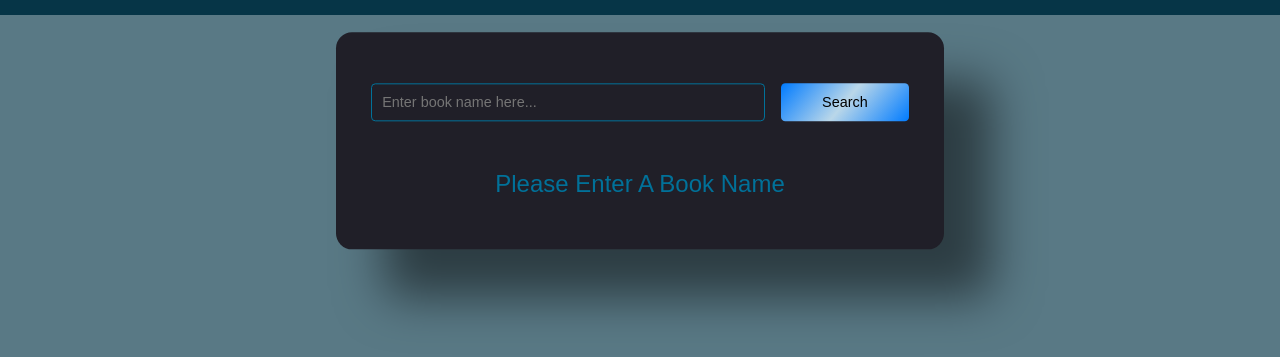
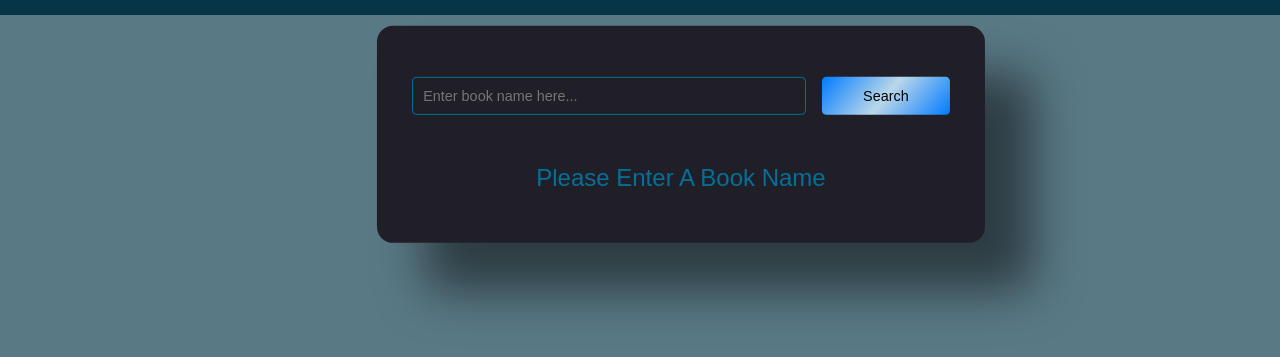
Before and after one commit to 15ahmad9/BookStore, a plain HTML site: page book_store/BooksCorner.html in a window 1280 px wide. Shown: the part 59-416 px from the top of the page. Drawn offline with nearby package versions, Linux system fonts and the light colour scheme.

Commit message:
Add files via upload

```diff
--- a/book_store/css/bookStyle.css
+++ b/book_store/css/bookStyle.css
@@ -16,9 +16,9 @@
     padding: 3.2em 2.2em;
     background-color: #201f28;
     position: absolute;
-    transform: translate(-50%, -50%);
-    top: 25%;
-    left: 50%;
+    transform: translate(62%, 5%);
+    /* top: 30%;
+    left: 50.5%; */
     border-radius: 1em;
     box-shadow: 3em 3em 3em rgba(0, 0, 0, 0.5);
   }
@@ -226,8 +226,9 @@ transition: 0.7s ease;
     display: grid;
     gap: 20px;
     position: absolute;
-    top: 40%;
-    left: 32%;
+    transform: translate(58%, 14%);
+    /* top: 50%;
+    left: 30%; */
     text-align-last: center;
 }
 
--- a/book_store/css/movieStyle.css
+++ b/book_store/css/movieStyle.css
@@ -14,9 +14,9 @@
     padding: 3.2em 2.2em;
     background-color: #201f28;
     position: absolute;
-    transform: translate(-50%, -50%);
-    top: 50%;
-    left: 50%;
+    transform: translate(60%, -7%);
+    /* top: 50%;
+    left: 50%; */
     border-radius: 1em;
     box-shadow: 3em 3em 3em rgba(0, 0, 0, 0.5);
     margin-top: 60px;
```
Also changed, not shown: book_store/BooksCorner.html (+2 -0 lines), book_store/MoviesCorner.html (+2 -0 lines), book_store/index.html (+2 -0 lines).
